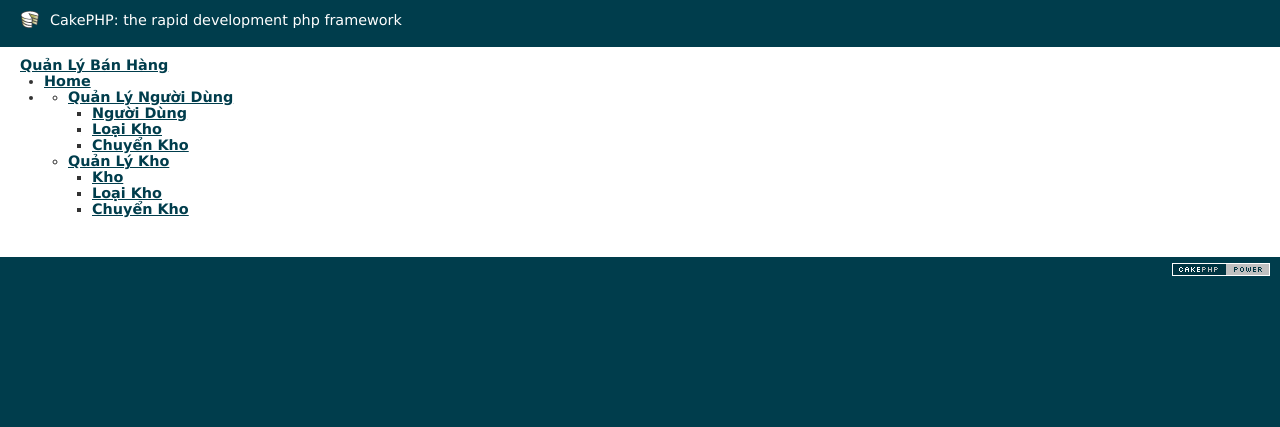
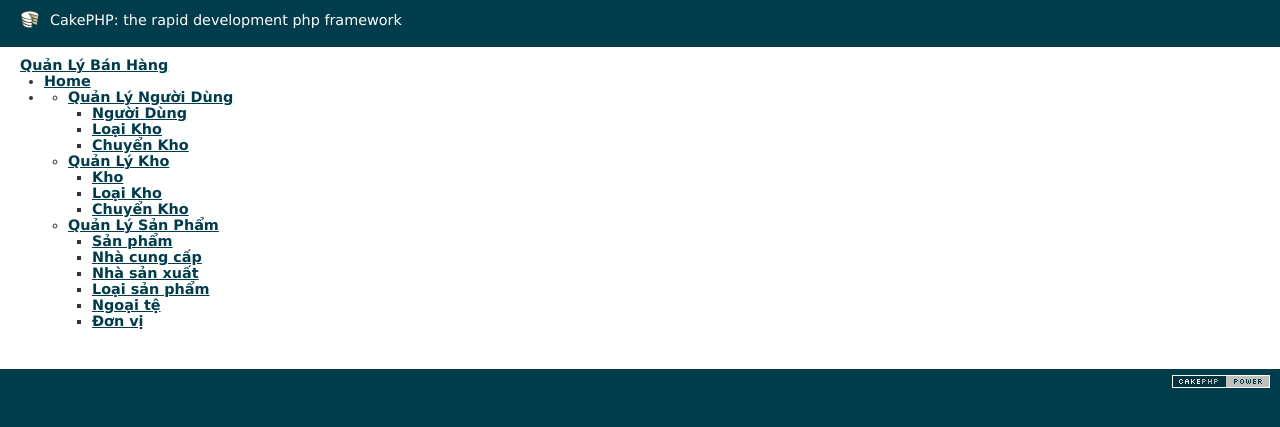
Before and after one commit to vulinh/QuanLy_BanHang, a CakePHP app: the page made by app/View/Themed/Cakestrap/Elements/menu/top_menu.ctp in a window 1280 px wide. Shown: the top 427 px of the page. Run offline with PHP 8.4 and a stand-in for CakePHP, Linux system fonts and the light colour scheme; the template is opened without the code that fills it, so the values that code supplies are empty; some libraries are stand-ins or nearby versions.

Commit message:
edit top_menu
thêm quản lý sản phẩm vào menu

```diff
--- a/app/View/Themed/Cakestrap/Elements/menu/top_menu.ctp
+++ b/app/View/Themed/Cakestrap/Elements/menu/top_menu.ctp
@@ -30,6 +30,17 @@
            	</ul>
         </li>
 
+        <li class="dropdown">
+            <?php echo $this->Html->link('Quản Lý Sản Phẩm <b class="caret"></b>',array('action'=>'#'),array('id'=>'drop1','role'=>'button','class'=>'dropdown-toggle','data-toggle'=>'dropdown','escape'=>false))?>
+            <ul class="dropdown-menu" role="menu" aria-labelledby="drop1">
+                <li role="presentation"><?php echo $this->Html->link('Sản phẩm',array('controller'=>'Products','action'=>'index'),array('role'=>'menuitem')) ?></li>
+                <li role="presentation"><?php echo $this->Html->link('Nhà cung cấp',array('controller'=>'Suppliers','action'=>'index'),array('role'=>'menuitem')) ?></li>
+                <li role="presentation"><?php echo $this->Html->link('Nhà sản xuất',array('controller'=>'Manufacturers','action'=>'index'),array('role'=>'menuitem')) ?></li>
+                <li role="presentation"><?php echo $this->Html->link('Loại sản phẩm',array('controller'=>'Categoryproducts','action'=>'index'),array('role'=>'menuitem')) ?></li>
+                <li role="presentation"><?php echo $this->Html->link('Ngoại tệ',array('controller'=>'Exchangerates','action'=>'index'),array('role'=>'menuitem')) ?></li>
+                <li role="presentation"><?php echo $this->Html->link('Đơn vị',array('controller'=>'Units','action'=>'index'),array('role'=>'menuitem')) ?></li>
+            </ul>
+        </li>
 
     </ul>
   </li>
```
